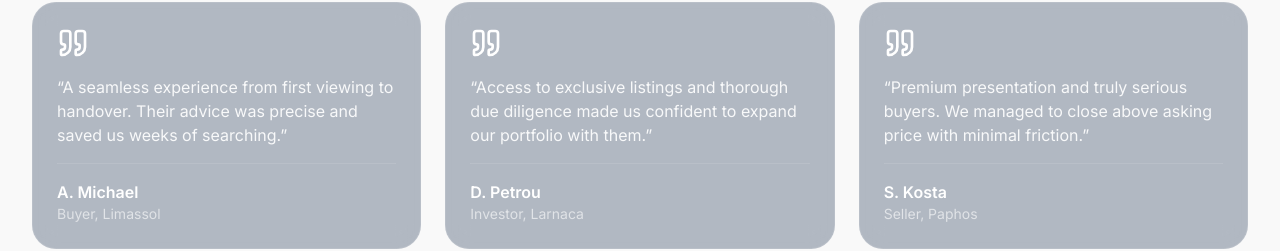
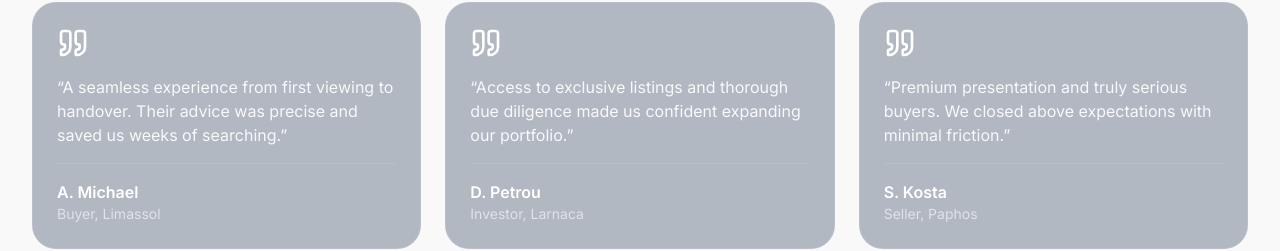
Before and after one commit to tmsgroupeu/tmsestates, a Next.js app in the folder web/: page / in a window 1280 px wide. Shown: the part 3292-3543 px from the top of the page. Built offline with nearby package versions, Linux system fonts and the light colour scheme; no server answers.

Commit message:
Update Testimonials.tsx

```diff
--- a/web/src/components/Testimonials.tsx
+++ b/web/src/components/Testimonials.tsx
@@ -1,14 +1,28 @@
-/* ✨ Enhanced: ./src/components/sections/TestimonialsGlass.tsx */
-
+// web/src/components/Testimonials.tsx (or TestimonialsGlass.tsx)
 "use client";
 
 import { motion } from "framer-motion";
-import { Quote } from "lucide-react"; // Import Quote icon
+import { Quote } from "lucide-react";
 
 const testimonials = [
-  { name: "A. Michael", role: "Buyer, Limassol", quote: "A seamless experience from first viewing to handover. Their advice was precise and saved us weeks of searching." },
-  { name: "D. Petrou", role: "Investor, Larnaca", quote: "Access to exclusive listings and thorough due diligence made us confident to expand our portfolio with them." },
-  { name: "S. Kosta", role: "Seller, Paphos", quote: "Premium presentation and truly serious buyers. We managed to close above asking price with minimal friction." },
+  {
+    name: "A. Michael",
+    role: "Buyer, Limassol",
+    quote:
+      "A seamless experience from first viewing to handover. Their advice was precise and saved us weeks of searching.",
+  },
+  {
+    name: "D. Petrou",
+    role: "Investor, Larnaca",
+    quote:
+      "Access to exclusive listings and thorough due diligence made us confident expanding our portfolio.",
+  },
+  {
+    name: "S. Kosta",
+    role: "Seller, Paphos",
+    quote:
+      "Premium presentation and truly serious buyers. We closed above expectations with minimal friction.",
+  },
 ];
 
 export default function TestimonialsGlass() {
@@ -21,13 +35,15 @@ export default function TestimonialsGlass() {
         transition={{ duration: 0.5 }}
         className="text-center mb-12"
       >
-            <h2 className="text-4xl font-bold sm:text-5xl font-montserrat drop-shadow-md">Client Success Stories</h2>
+        <h2 className="text-4xl sm:text-5xl font-bold font-montserrat drop-shadow-md">
+          Client Success Stories
+        </h2>
         <p className="mt-4 text-lg text-white/90 drop-shadow-sm max-w-3xl mx-auto">
           Real feedback from buyers, sellers and investors across Cyprus.
         </p>
       </motion.div>
 
-      <div className="grid gap-6 md:grid-cols-3">
+      <div className="stack-cards-carousel md:grid-cols-3 gap-6">
         {testimonials.map((t, i) => (
           <motion.div
             key={t.name}
@@ -35,10 +51,9 @@ export default function TestimonialsGlass() {
             whileInView={{ opacity: 1, y: 0 }}
             viewport={{ once: true }}
             transition={{ delay: 0.1 + i * 0.1 }}
-            // ✅ FIX: Using the dark glass effect for better contrast
             className="glass-dark p-6 rounded-2xl flex flex-col"
           >
-            <Quote className="w-8 h-8 text-gold/50 mb-4" />
+            <Quote className="w-8 h-8 text-[color:var(--gold)]/60 mb-4" />
             <p className="text-white/90 flex-grow">“{t.quote}”</p>
             <div className="mt-4 border-t border-white/10 pt-4">
               <div className="font-semibold text-white">{t.name}</div>
```
Lines whose indentation alone changed are shown as unchanged.
